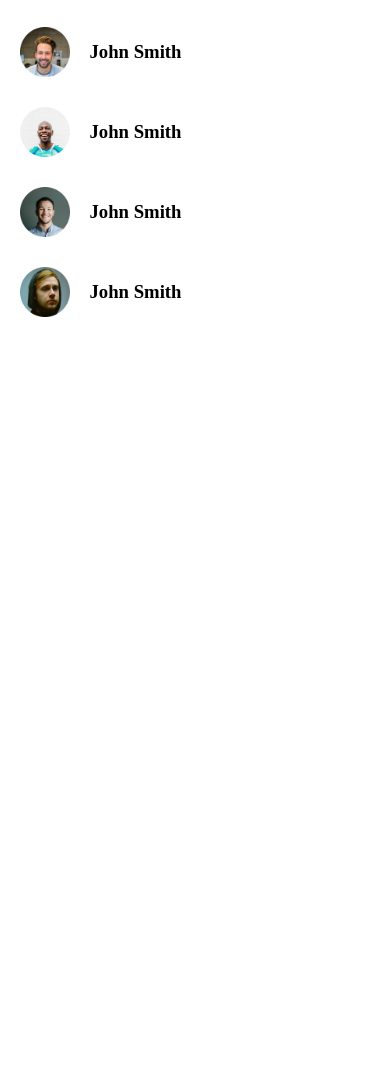
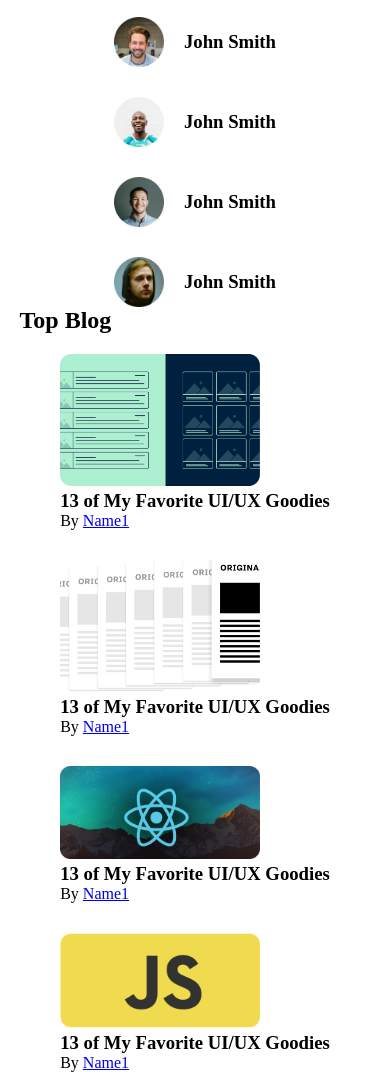
Before and after one commit to Asfakur/leader-board-project, a plain HTML site: page index.html in a window 390 px wide. Shown: the part 190-1262 px from the top of the page. Before the commit the page ends 844 px from the top, so only its background shows below. Drawn offline with Linux system fonts and the light colour scheme.

Commit message:
8-9 Set Responsive blog and shared responsiveness

```diff
--- a/index.html
+++ b/index.html
@@ -11,7 +11,8 @@
 
     </header>
     <main>
-        <h1 class="section-title">Top Player</h1>
+        <section>
+            <h1 class="section-title">Top Player</h1>
         <div class="top-players">
             <div class="player">
                 <img src="images/Ellipse.png" alt="">
@@ -43,6 +44,56 @@
             </div>
 
         </div>
+        </section>
+
+        <section>
+            <h1 class="section-title">Top Blog</h1>
+            <div class="blogs">
+
+                <article class="blog">
+                    <div class="thumbnail">
+                        <img src="images/Mask Group-1.png" alt="">
+                    </div>
+                    <div class="blog-info">
+                        <h3>13 of My Favorite UI/UX Goodies</h3>
+                        <p>By <a href="#">Name1</a></p>
+                    </div>
+                </article>
+
+                <article class="blog">
+                    <div class="thumbnail">
+                        <img src="images/Mask Group-2.png" alt="">
+                    </div>
+                    <div class="blog-info">
+                        <h3>13 of My Favorite UI/UX Goodies</h3>
+                        <p>By <a href="#">Name1</a></p>
+                    </div>
+                </article>
+
+                <article class="blog">
+                    <div class="thumbnail">
+                        <img src="images/Mask Group-3.png" alt="">
+                    </div>
+                    <div class="blog-info">
+                        <h3>13 of My Favorite UI/UX Goodies</h3>
+                        <p>By <a href="#">Name1</a></p>
+                    </div>
+                </article>
+
+                <article class="blog">
+                    <div class="thumbnail">
+                        <img src="images/Mask Group-4.png" alt="">
+                    </div>
+                    <div class="blog-info">
+                        <h3>13 of My Favorite UI/UX Goodies</h3>
+                        <p>By <a href="#">Name1</a></p>
+                    </div>
+                </article>
+
+
+
+            </div>
+        </section>
     </main>
 
 </body>
--- a/style.css
+++ b/style.css
@@ -7,13 +7,20 @@ main{
     max-width: 90%;
     margin: 0 auto;
 }
-.top-players{
+.top-players, .blogs{
     display: grid;
-    grid-template-columns: repeat(3, 1fr);
     grid-gap: 30px;
     margin-top: 20px;
+    place-items: center;
 }
-.player{
+.top-players{
+    grid-template-columns: repeat(3, 1fr);
+}
+
+.blogs{
+    grid-template-columns: repeat(2, 1fr);
+}
+.player, .blog{
     display: flex;
     align-items: center;
 
@@ -22,10 +29,18 @@ main{
     height: 50px;
     margin-right: 20px;
 }
+.thumbnail img{
+    width: 200px;
+    margin-right: 20px;
+}
 
 @media (max-width:992px) {
     .top-players{
         grid-template-columns: repeat(2, 1fr);
+    }
+
+    .blogs{
+        grid-template-columns: repeat(1, 1fr);
     }
 }
 
@@ -33,4 +48,7 @@ main{
     .top-players{
         grid-template-columns: repeat(1, 1fr);
     }
+    .blog{
+        display: block;
+    }
 }
```
